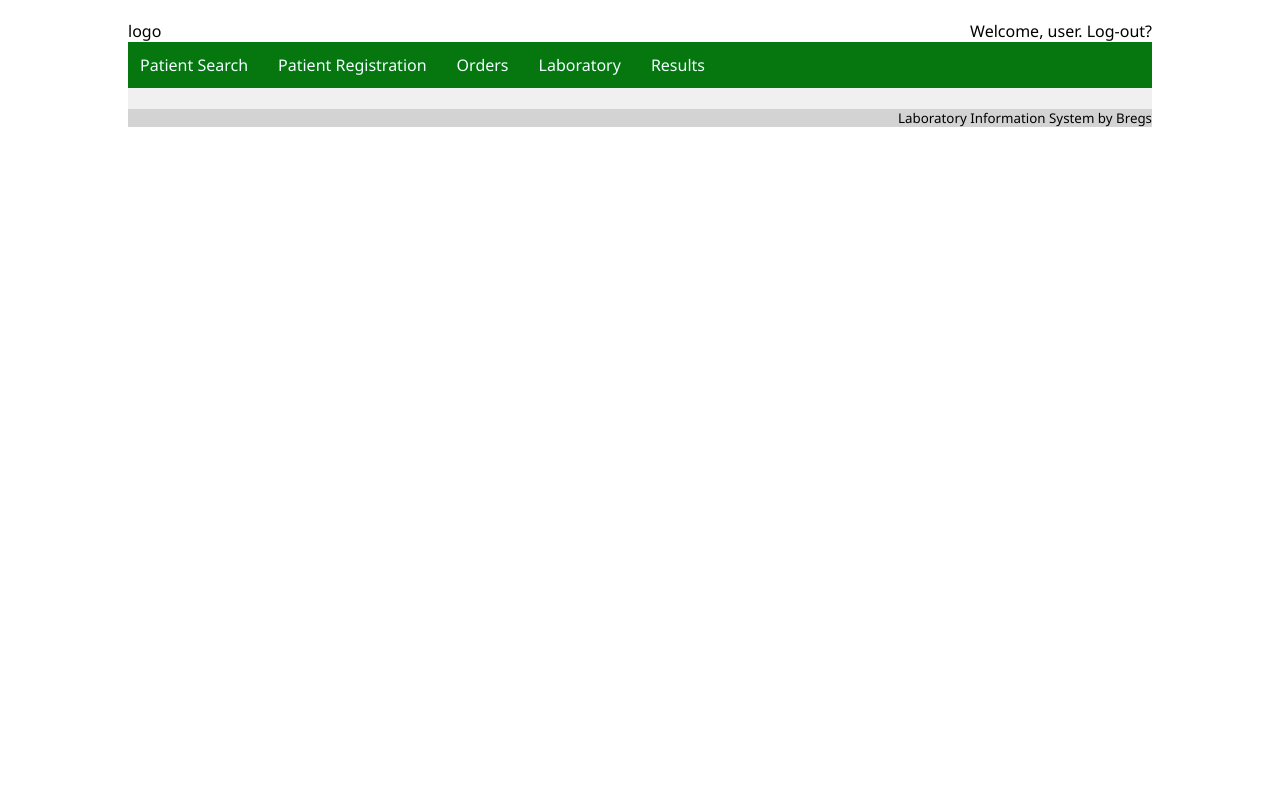
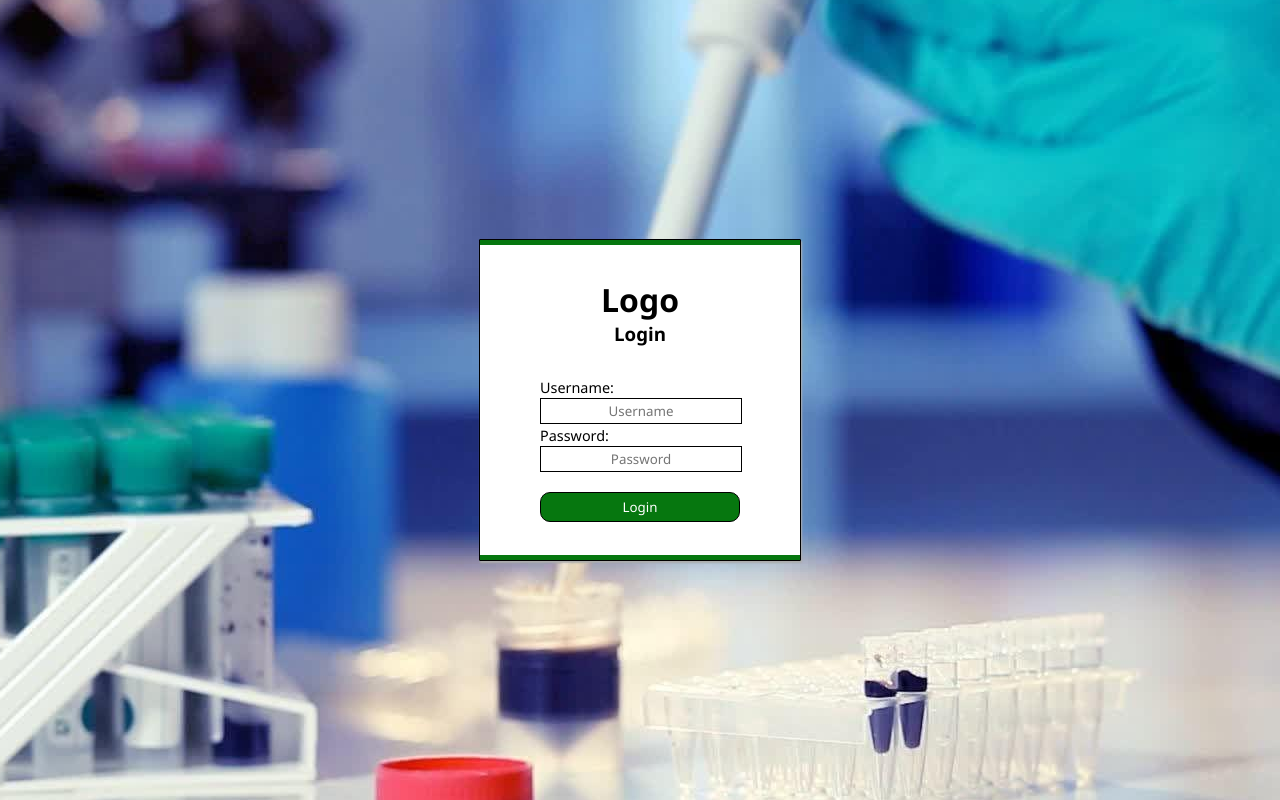
Before and after one commit to AlvinJohnB/LISProject2021, a React (Create React App) app in the folder client/: page /login in a window 1280 px wide. Built offline with nearby package versions, Linux system fonts and the light colour scheme.

Commit message:
front-end login form
to do: connect to db, create session

```diff
--- a/client/src/App.css
+++ b/client/src/App.css
@@ -2,6 +2,13 @@
   margin: 0;
   padding: 0;
   font-family: 'Segoe UI', Tahoma, Geneva, Verdana, sans-serif;
+}
+
+body{
+  background-image: url(./images/background.jpg);
+  background-repeat: no-repeat;
+  background-attachment: fixed;
+  background-position: center;
 }
 
 .wrapper {
--- a/client/src/App.js
+++ b/client/src/App.js
@@ -8,6 +8,10 @@ import Searchresult from './components/ptsearch/Searchresult';
 import Noptrecord from './components/ptsearch/Noptrecord';
 import Updatept from './components/updatept/Updatept';
 import Addorder from './components/addorder/Addorder';
+import UserLogin from './components/users/UserLogin';
+import UserReg from './components/users/UserReg';
+
+
 
 const App = () => {
 
@@ -15,6 +19,8 @@ const App = () => {
 
     <Router>
       <Switch>
+          <Route path="/login" exact component={UserLogin} />
+          <Route path="/register" exact component={UserReg} />
           <div className="wrapper">
             <header>
               <div>logo</div>
--- /dev/null
+++ b/client/src/components/users/UserLogin.js
@@ -0,0 +1,40 @@
+import React from 'react'
+
+import './users.css'
+
+function UserLogin() {
+
+
+
+
+    return (
+        <div className="login-form-wrapper">
+            <div className="form-wrapper">
+                <div className="login-form">
+                    <h1>Logo</h1>
+                    <h3>Login</h3>
+                    <form>
+                        <label >Username:</label><br />
+                        <input
+                            type="text"
+                            id="form-field"
+                            placeholder="Username"
+                        />
+                        <br />
+                        <label>Password:</label><br />
+                        <input
+                            type="password"
+                            id="form-field"
+                            placeholder="Password"
+                        />
+                        <br />
+                        <input className="login-form-botton" type="button" value="Login" />
+                    </form>
+
+                </div>
+            </div>
+        </div>
+    )
+}
+
+export default UserLogin
--- /dev/null
+++ b/client/src/components/users/UserReg.js
@@ -0,0 +1,13 @@
+import React from 'react'
+
+import './users.css'
+
+function UserReg() {
+    return (
+        <div className="wrapper">
+            Register
+        </div>
+    )
+}
+
+export default UserReg
--- /dev/null
+++ b/client/src/components/users/users.css
@@ -0,0 +1,72 @@
+*{
+    margin: 0;
+    padding: 0;
+    font-family: 'Segoe UI', Tahoma, Geneva, Verdana, sans-serif;
+  }
+
+  .login-form-wrapper {
+    display: flex;
+    box-sizing: border-box;
+    width: 100%;
+    height: 100vh;
+    align-items: center;
+    justify-content: center;
+  }
+
+  .form-wrapper {
+    width: 25%;
+    height: 40%;
+    background-color: rgb(6, 119, 15);
+    border: 1px solid black;
+    box-shadow: 1px 2px 2px rgb(173, 173, 173) ;
+    border-radius: 1px;
+    display: flex;
+    flex-direction: column;
+    justify-content: center;
+    align-items: center;
+  }
+
+  .login-form{
+      display: flex;
+      flex-direction: column;
+      align-items: center;
+      justify-content: center;
+      background-color: rgb(255, 255, 255);
+      height: 100%;
+      width: 100%;
+      margin: 5px;
+  }
+
+  .login-form-content{
+      display: flex;
+      align-items: center;
+      justify-content: center;
+      width: 90%;
+  }
+
+  form{
+      margin-top: 30px;
+  }
+
+  #form-field{
+    width: 100%;
+    height: 1.5rem;
+    background-color: transparent;
+    color: rgb(0, 0, 0);
+    border: 1px solid black;
+}
+
+.login-form-botton{
+    color: white;
+    background-color: rgb(6, 119, 15);
+    width: 100%;
+    padding: 5px;
+    border-radius: 10px;
+    margin-top: 20px;
+    border: 1px solid black;
+}
+
+.form-botton:hover{
+    color: rgb(0, 0, 0);
+    background-color: rgb(0, 94, 16);
+}
```
Also changed, not shown: client/src/images/background.jpg (added).
